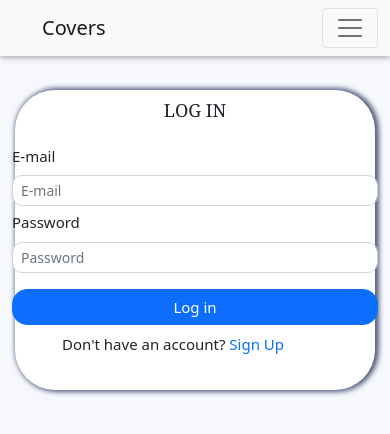
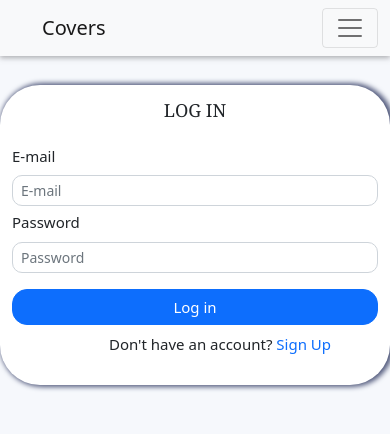
Before and after one commit to MirzaAlbab/SimpleWebHealth, a plain HTML site: page index.html in a window 390 px wide. Drawn offline with nearby package versions, Linux system fonts and the light colour scheme.

Commit message:
mengedit responsive login 2

```diff
--- a/index.html
+++ b/index.html
@@ -50,9 +50,9 @@
                 <button class="btn btn-primary mt-3 tombol" type="submit">Log in</button>
             </div>
         </form>
-        <div class="row justify-content-center">
+        <div class="row">
             <div class="col-md-3">
-                <h5 class="klarifikasi">Don't have an account? <a href="register.html">Sign Up</a></h5>
+                <h5 class="klarifikasi text-center">Don't have an account? <a href="register.html">Sign Up</a></h5>
             </div>
         </div>
 
--- a/style.css
+++ b/style.css
@@ -17,7 +17,7 @@ body{
     font-size: 25px;
     font-style:initial;
     font-weight: 500;
-    margin-top: 100px;
+    padding-top: 100px;
     text-transform: uppercase;
     font-family: Cambria, Cochin, Georgia, Times, 'Times New Roman', serif;
 }
@@ -58,7 +58,8 @@ body{
 
 @media (max-width: 576px) {
     .bg{
-        width: 360px;
+        width: 480px;
+        margin-top: -45px;
     }
     .title{
         font-size: 18px;
```
